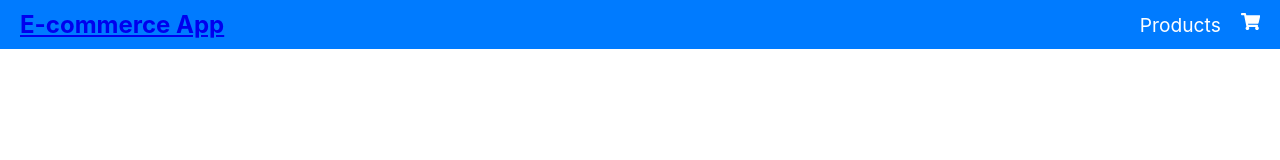
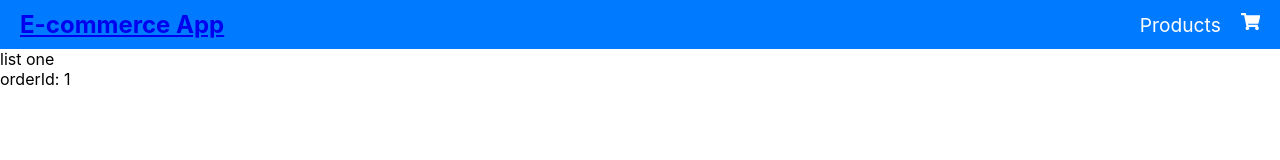
Before and after one commit to g100rabh/central-assignment, a React (Create React App) app: page /orders/1 in a window 1280 px wide. Shown: the top 160 px of the page. Built offline with nearby package versions, Linux system fonts and the light colour scheme.

Commit message:
order layout and order page implemented

```diff
--- a/src/App.js
+++ b/src/App.js
@@ -6,6 +6,8 @@ import "./App.css";
 import Header from "./components/Header";
 import Cart from "./pages/Cart";
 import Checkout from "./pages/Checkout";
+import OrdersLayout from "./Layouts/OrderLayout";
+import Order from "./pages/Order";
 
 function App() {
   return (
@@ -15,6 +17,9 @@ function App() {
         <Route path="/" element={<ProductListing />} />
         <Route path="/cart" element={<Cart />} />
         <Route path="/checkout" element={<Checkout />} />
+        <Route path="/orders" element={<OrdersLayout />}>
+          <Route path=":id" element={<Order />} />
+        </Route>
       </Routes>
     </div>
   );
--- /dev/null
+++ b/src/Layouts/OrderLayout.js
@@ -0,0 +1,14 @@
+import React from "react";
+import { Outlet } from "react-router-dom";
+import OrderList from "../pages/OrderList";
+
+const OrdersLayout = () => {
+  return (
+    <div>
+      <OrderList />
+      <Outlet />
+    </div>
+  );
+};
+
+export default OrdersLayout;
--- a/src/pages/Checkout.js
+++ b/src/pages/Checkout.js
@@ -33,7 +33,6 @@ const Checkout = () => {
           {cart.map((item) => (
             <div key={item.id} className={styles.checkoutItem}>
               <img src={item.image} alt={item.name} width="6%" height="6%" />
-
               <p>
                 {item.title} x {item.quantity}
               </p>
--- /dev/null
+++ b/src/pages/Order.js
@@ -0,0 +1,8 @@
+import React from "react";
+import { useParams } from "react-router-dom";
+
+export default function Order() {
+  const { id } = useParams();
+
+  return <div>orderId: {id}</div>;
+}
--- /dev/null
+++ b/src/pages/OrderList.js
@@ -0,0 +1,5 @@
+import React from "react";
+
+export default function OrderList() {
+  return <div>list one</div>;
+}
```
Also changed, not shown: src/pages/Order.module.css (added), src/pages/OrderList.module.css (added).
